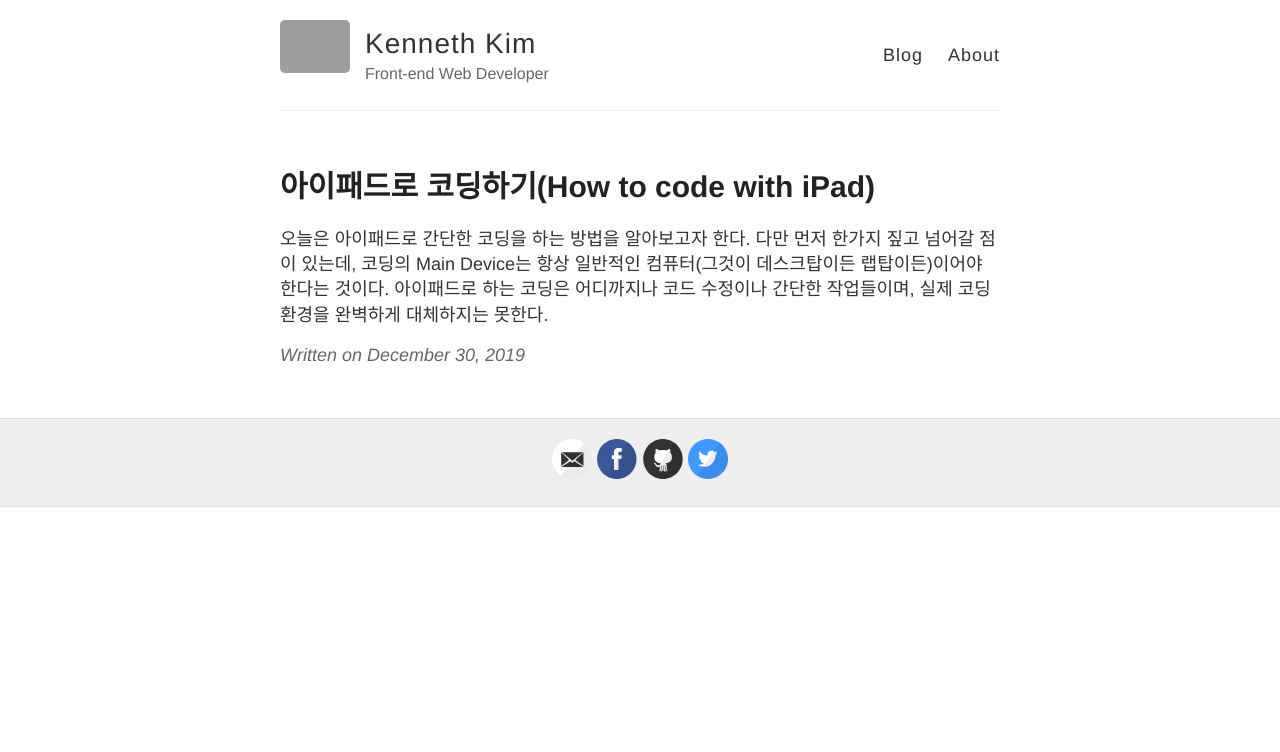
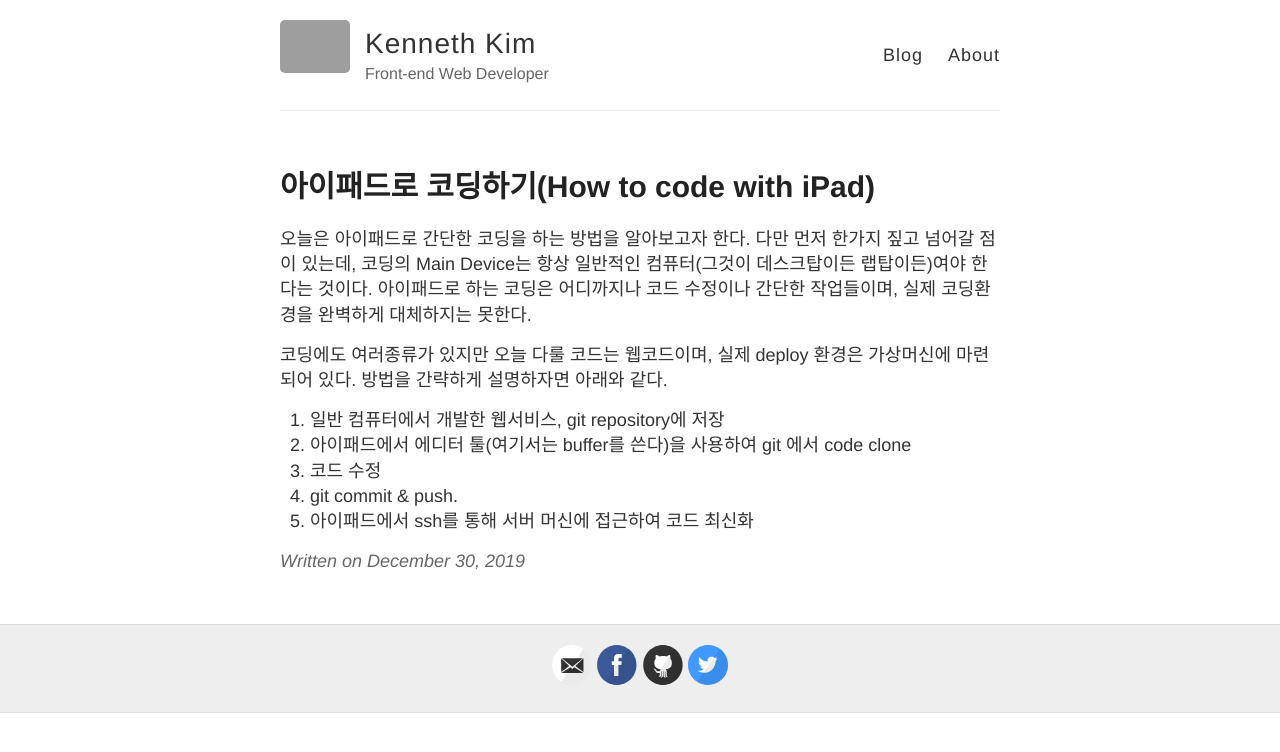
Before and after one commit to koreankenneth/koreankenneth.github.io, a Jekyll site: the page built from _posts/2019-12-30-How-to-code-with-ipad.md, in a window 1280 px wide. Shown: the top 752 px of the page. Built offline with Jekyll 4.4.1, drawn with Linux system fonts in a browser that asks for light colours; grey boxes are pictures that could not be loaded.

Commit message:
2nd commit

```diff
--- a/_posts/2019-12-30-How-to-code-with-ipad.md
+++ b/_posts/2019-12-30-How-to-code-with-ipad.md
@@ -3,6 +3,13 @@ layout: post
 title: 아이패드로 코딩하기(How to code with iPad)
 ---
 
-오늘은 아이패드로 간단한 코딩을 하는 방법을 알아보고자 한다.
-다만 먼저 한가지 짚고 넘어갈 점이 있는데, 코딩의 Main Device는 항상 일반적인 컴퓨터(그것이 데스크탑이든 랩탑이든)이어야 한다는 것이다.
-아이패드로 하는 코딩은 어디까지나 코드 수정이나 간단한 작업들이며, 실제 코딩환경을 완벽하게 대체하지는 못한다.
+오늘은 아이패드로 간단한 코딩을 하는 방법을 알아보고자 한다. 다만 먼저 한가지 짚고 넘어갈 점이 있는데, 코딩의 Main Device는 항상 일반적인 컴퓨터(그것이 데스크탑이든 랩탑이든)여야 한다는 것이다. 아이패드로 하는 코딩은 어디까지나 코드 수정이나 간단한 작업들이며, 실제 코딩환경을 완벽하게 대체하지는 못한다.
+
+코딩에도 여러종류가 있지만 오늘 다룰 코드는 웹코드이며, 실제 deploy 환경은 가상머신에 마련되어 있다.
+방법을 간략하게 설명하자면 아래와 같다.
+
+1. 일반 컴퓨터에서 개발한 웹서비스, git repository에 저장
+2. 아이패드에서 에디터 툴(여기서는 buffer를 쓴다)을 사용하여 git 에서 code clone
+3. 코드 수정
+4. git commit & push.
+5. 아이패드에서 ssh를 통해 서버 머신에 접근하여 코드 최신화
```
